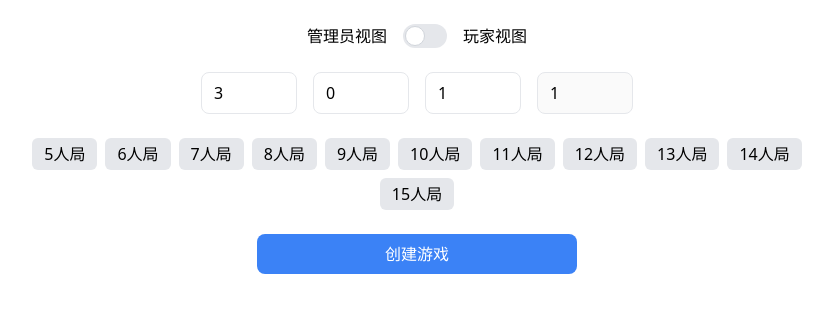
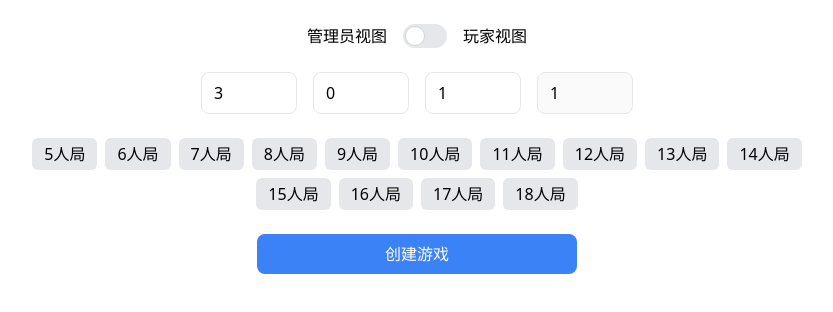
Before and after one commit to gotexis/xueran, a React (Vite) app: page / in a window 1280 px wide. Shown: the top 312 px of the page, without its empty margins (223-1056 px from the left). Built offline with nearby package versions, Linux system fonts and the light colour scheme.

Commit message:
feat: update player count presets

```diff
--- a/src/App.tsx
+++ b/src/App.tsx
@@ -14,6 +14,9 @@ const playerCountData = [
   [13, 9, 0, 3, 1],
   [14, 9, 1, 3, 1],
   [15, 9, 2, 3, 1],
+  [16, 10, 2, 3, 1],
+  [17, 11, 2, 3, 1],
+  [18, 12, 2, 3, 1],
 ]
 
 const townsfolkRoles = [
```
